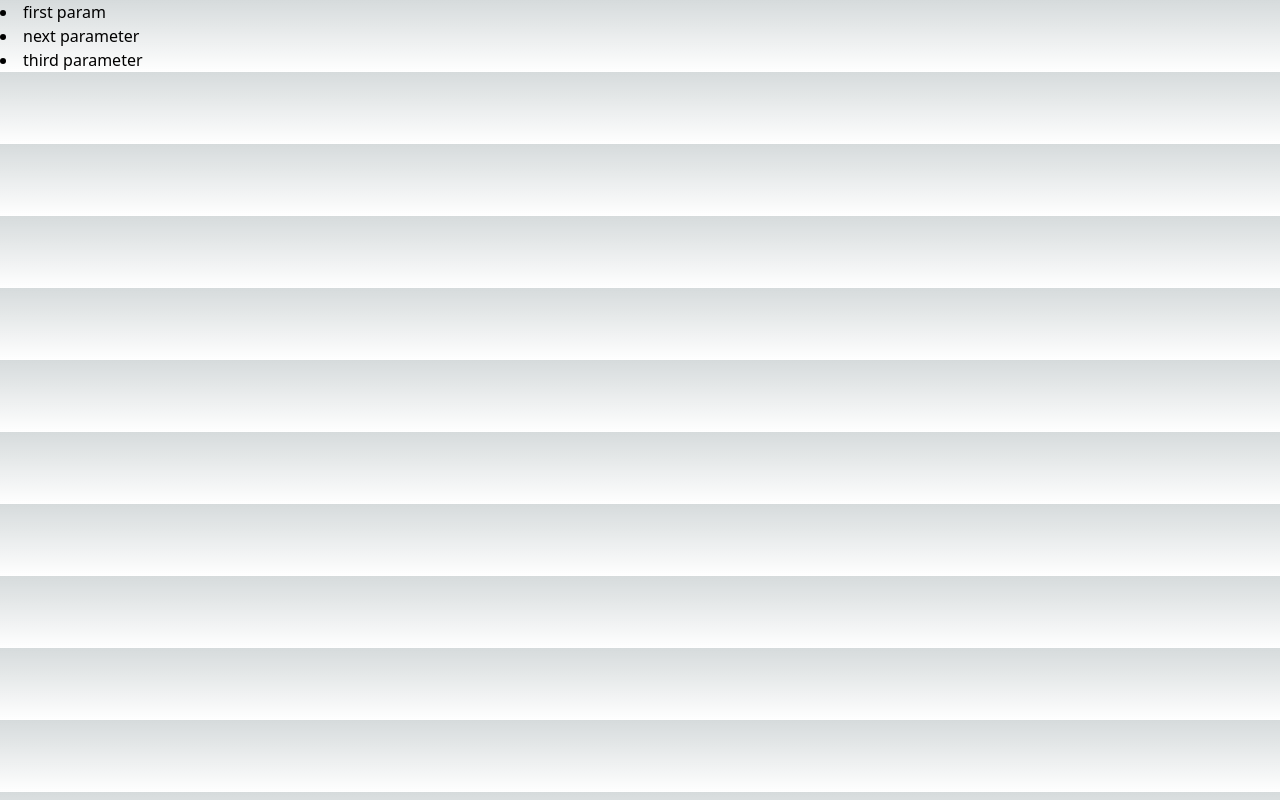
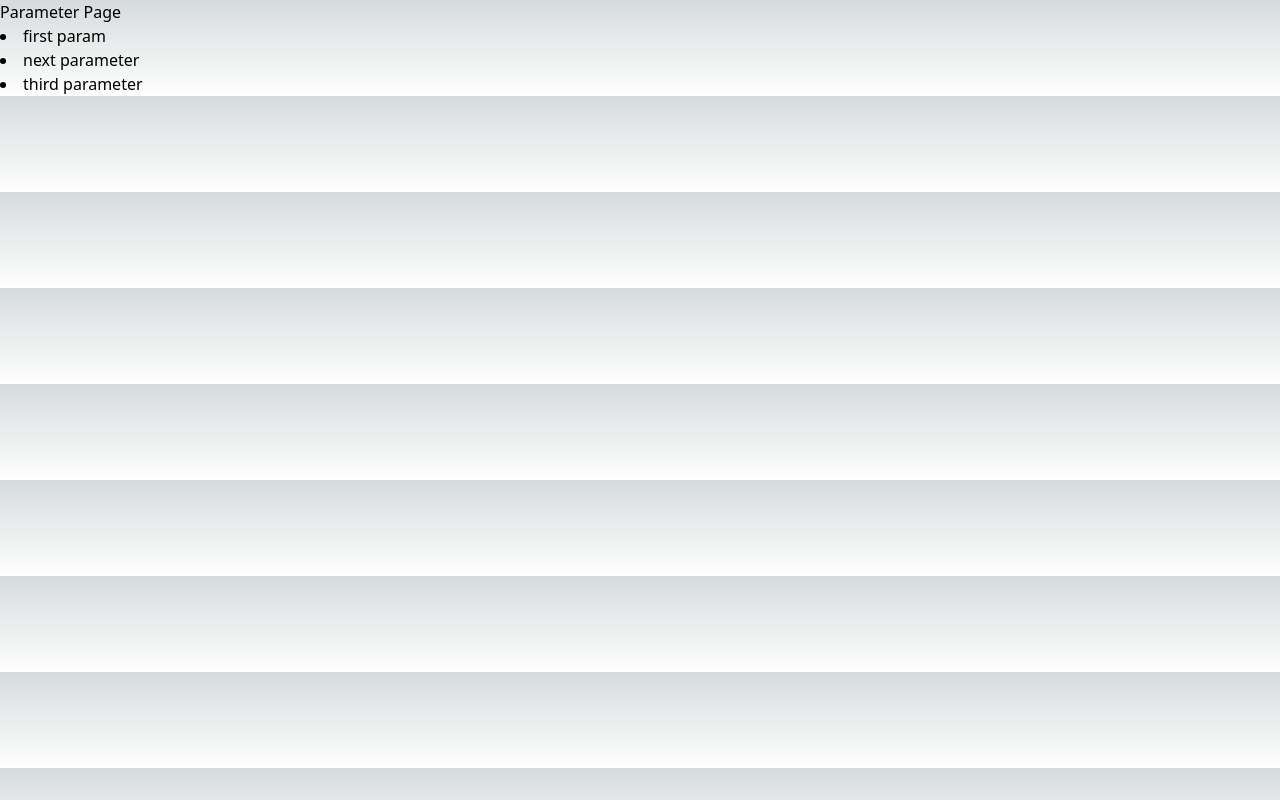
Before and after one commit to JuliOnGit/testlist, a Next.js app: page /parameters-page in a window 1280 px wide. Built offline with nearby package versions, Linux system fonts and the light colour scheme.

Commit message:
Add cusom title

```diff
--- a/pages/parameters-page.tsx
+++ b/pages/parameters-page.tsx
@@ -24,5 +24,10 @@ export default function ParametersPage() {
     }
   ]);
 
-  return <ParameterList parameterList={parameterList}></ParameterList>;
+  return (
+    <>
+      <h1>Parameter Page</h1>
+      <ParameterList parameterList={parameterList}></ParameterList>
+    </>
+  );
 }
```
